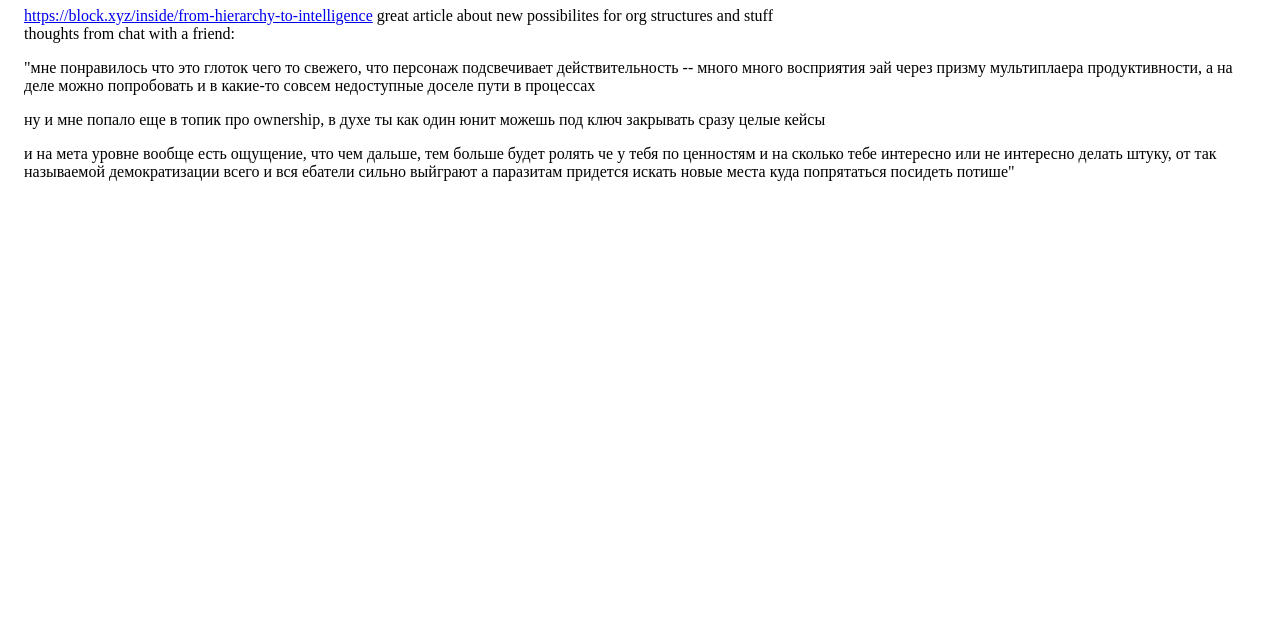
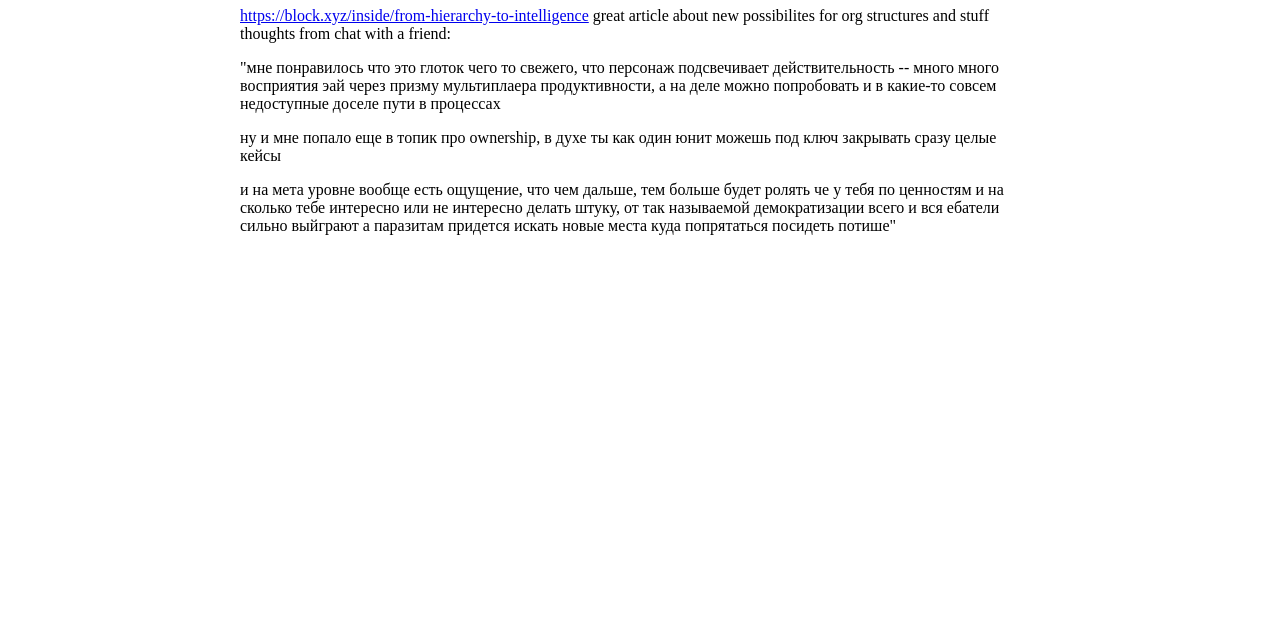
Before and after one commit to maxeozakh/bloo, a website: page docs/i-like-jack/index.html in a window 1280 px wide. Shown: the part 165-800 px from the top of the page. Drawn offline with Linux system fonts and the light colour scheme.

Commit message:
auto-publish 2026-04-02T14:03:01.970Z

```diff
--- a/docs/i-like-jack/index.html
+++ b/docs/i-like-jack/index.html
@@ -8,6 +8,8 @@
       body {
         margin: 0;
         padding: 24px;
+        max-width: 800px;
+        margin-inline: auto;
       }
 
       ul {
```
Also changed, not shown: docs/index.html (+2 -0 lines).
